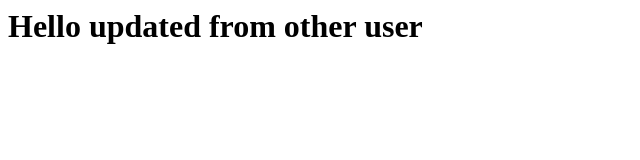
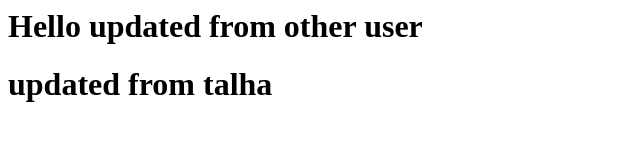
Before and after one commit to tak-p55/alternate2, a plain HTML site: page index.html in a window 1280 px wide. Shown: the whole page, without its empty margins (0-640 px from the left). Drawn offline with Linux system fonts and the light colour scheme.

Commit message:
talha updated second

```diff
--- a/index.html
+++ b/index.html
@@ -1 +1,4 @@
 <h1>Hello updated from other user</h1>
+
+
+<h1>updated from talha</h1>
```
